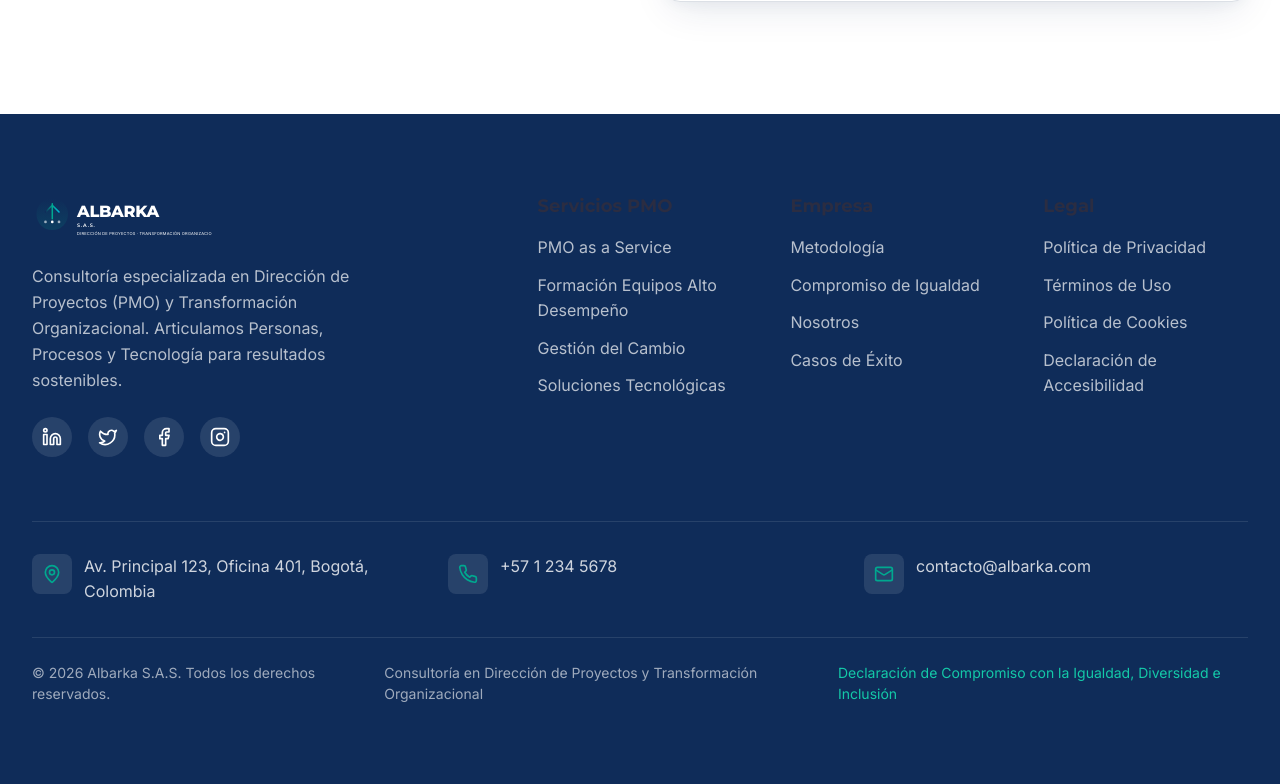
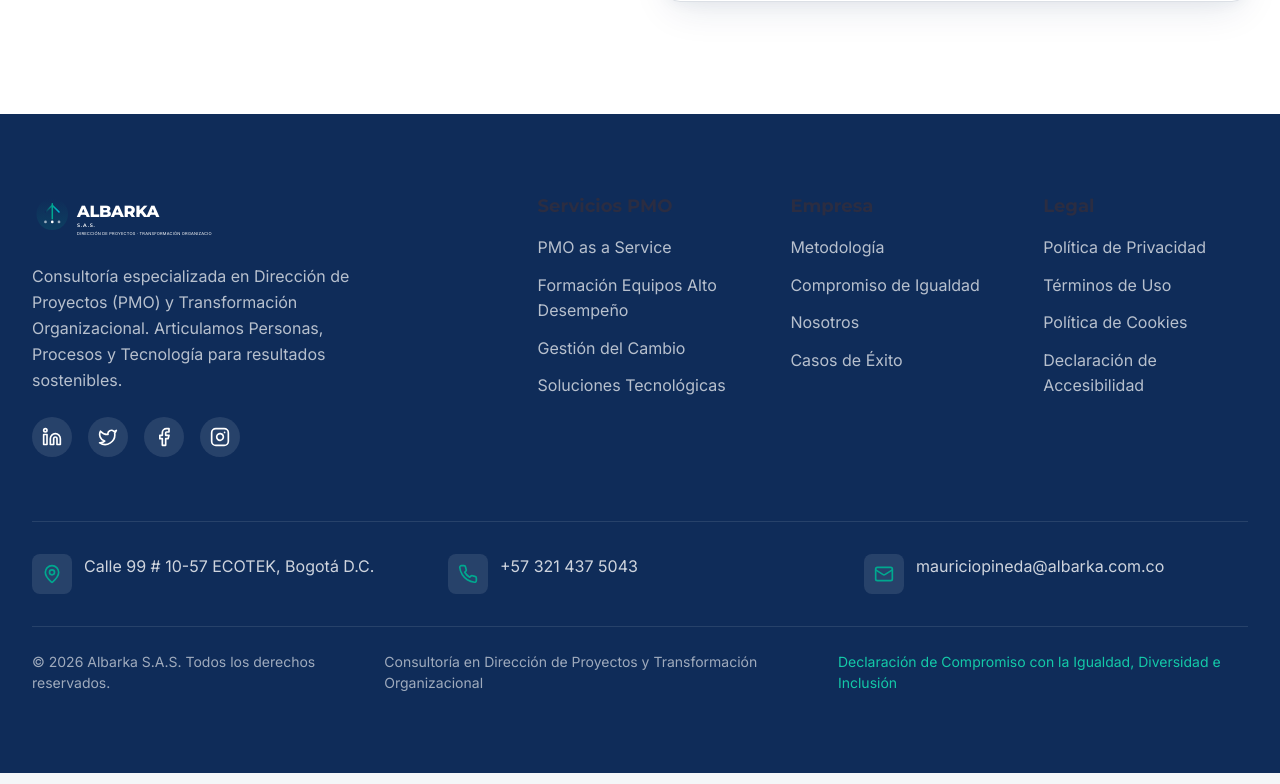
Before and after one commit to mauriciop-dev/albarka, a Next.js app: page / in a window 1280 px wide. Shown: the part 7307-8091 px from the top of the page. Built offline with nearby package versions, Linux system fonts and the light colour scheme.

Commit message:
style: actualizar footer con información de contacto del RUP y correo solicitado

```diff
--- a/components/layout/Footer.tsx
+++ b/components/layout/Footer.tsx
@@ -34,9 +34,9 @@ const socialLinks = [
 ];
 
 const contactInfo = [
-  { icon: MapPin, text: 'Av. Principal 123, Oficina 401, Bogotá, Colombia' },
-  { icon: Phone, text: '+57 1 234 5678' },
-  { icon: Mail, text: 'contacto@albarka.com' },
+  { icon: MapPin, text: 'Calle 99 # 10-57 ECOTEK, Bogotá D.C.' },
+  { icon: Phone, text: '+57 321 437 5043' },
+  { icon: Mail, text: 'mauriciopineda@albarka.com.co' },
 ];
 
 export function Footer() {
```
